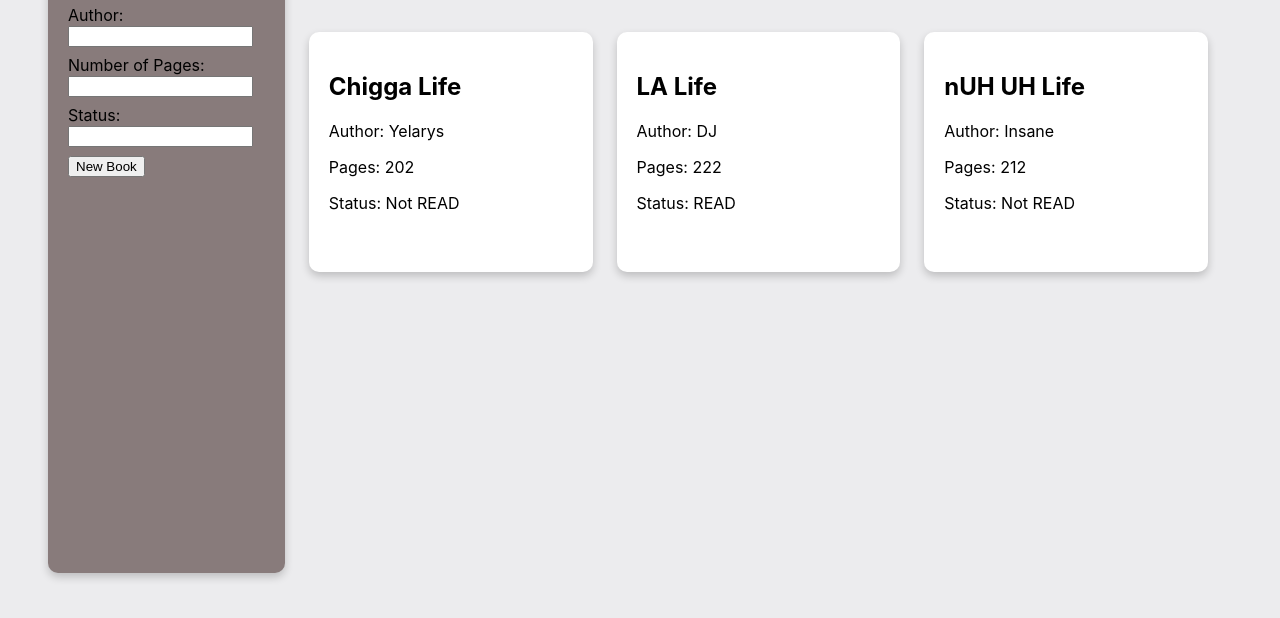
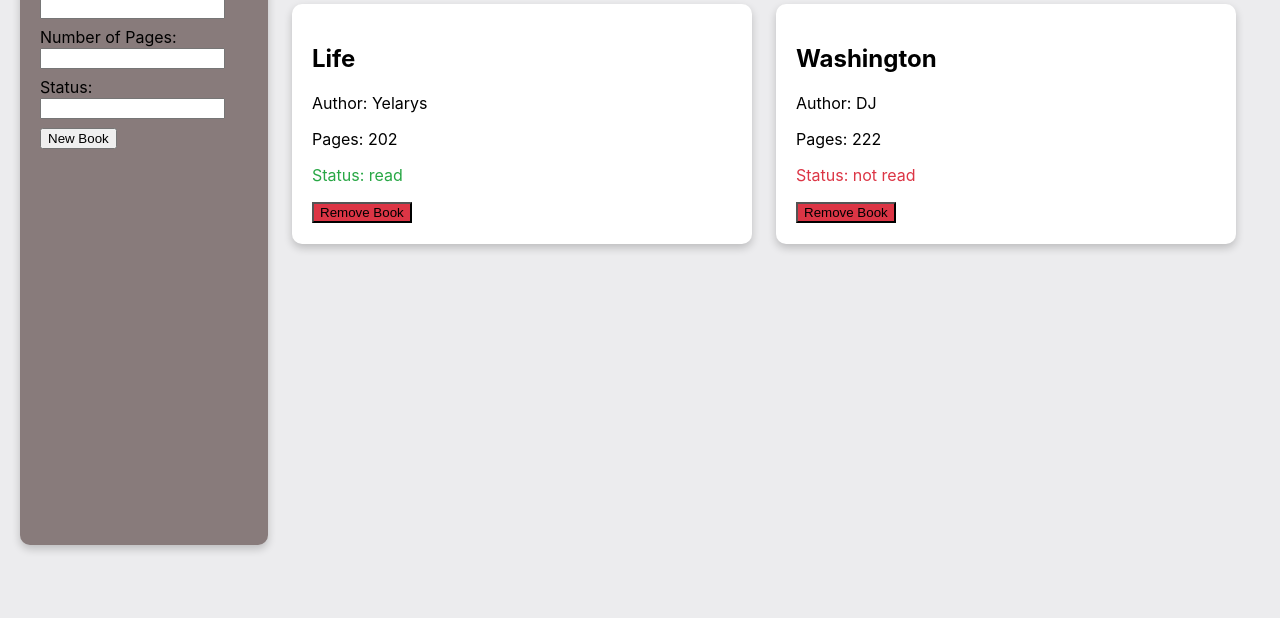
Before and after one commit to yolorys/library-project, a plain HTML site: page index.html in a window 1280 px wide. Shown: the part 182-800 px from the top of the page. Drawn offline with Linux system fonts and the light colour scheme.

Commit message:
Now there is feature to remove books

```diff
--- a/script.js
+++ b/script.js
@@ -1,4 +1,4 @@
-const myLibrary = [];
+let myLibrary = [];
 
 function Book(title, author, pages, read) {
     this.title = title;
@@ -14,9 +14,9 @@ function addBookToLibrary(title, author, pages, read) {
     myLibrary.push(book);
 }
 
-addBookToLibrary("Chigga Life", "Yelarys", "202", "Not READ")
-addBookToLibrary("LA Life", "DJ", "222", "READ")
-addBookToLibrary("nUH UH Life", "Insane", "212", "Not READ")
+addBookToLibrary("Life", "Yelarys", "202", "read")
+addBookToLibrary("Washington", "DJ", "222", "not read")
+
 
 
 
@@ -29,6 +29,7 @@ function displayBooks(){
     booksContainer.innerHTML = '';
     myLibrary.forEach(book => {
         const card = document.createElement("div");
+        card.setAttribute('data-id', book.id);
 
         const titleElement = document.createElement('h2');
         titleElement.textContent = book.title;
@@ -44,11 +45,30 @@ function displayBooks(){
 
         const readElement = document.createElement('p');
         readElement.textContent = `Status: ${book.read}`;
+
+        if (book.read === 'read') {
+            readElement.style.color = '#28a745'; // Green
+        } else {
+            readElement.style.color = '#dc3545'; // Red
+        }
+
         card.appendChild(readElement);
 
-        if (booksContainer) {
-            booksContainer.appendChild(card);
-        }
+        const delButton = document.createElement("button");
+        delButton.textContent = "Remove Book";
+        delButton.setAttribute('data-id', book.id);
+        delButton.style.backgroundColor = '#dc3545';
+
+        delButton.addEventListener("click", () => {
+            const id_bookToDel = delButton.getAttribute("data-id");
+            myLibrary = myLibrary.filter(book => book.id !== id_bookToDel);
+            displayBooks();
+        })
+
+        card.appendChild(delButton);
+
+        booksContainer.appendChild(card);
+
     })
 }
 
--- a/styles.css
+++ b/styles.css
@@ -1,7 +1,7 @@
 body {
     font-family: 'Inter', sans-serif;
     background-color: #ececee;
-    padding: 40px;
+    margin: 20px;
     display: grid;
     grid-template-columns: 1fr 4fr;
     grid-template-rows: 1fr 5fr;
```
